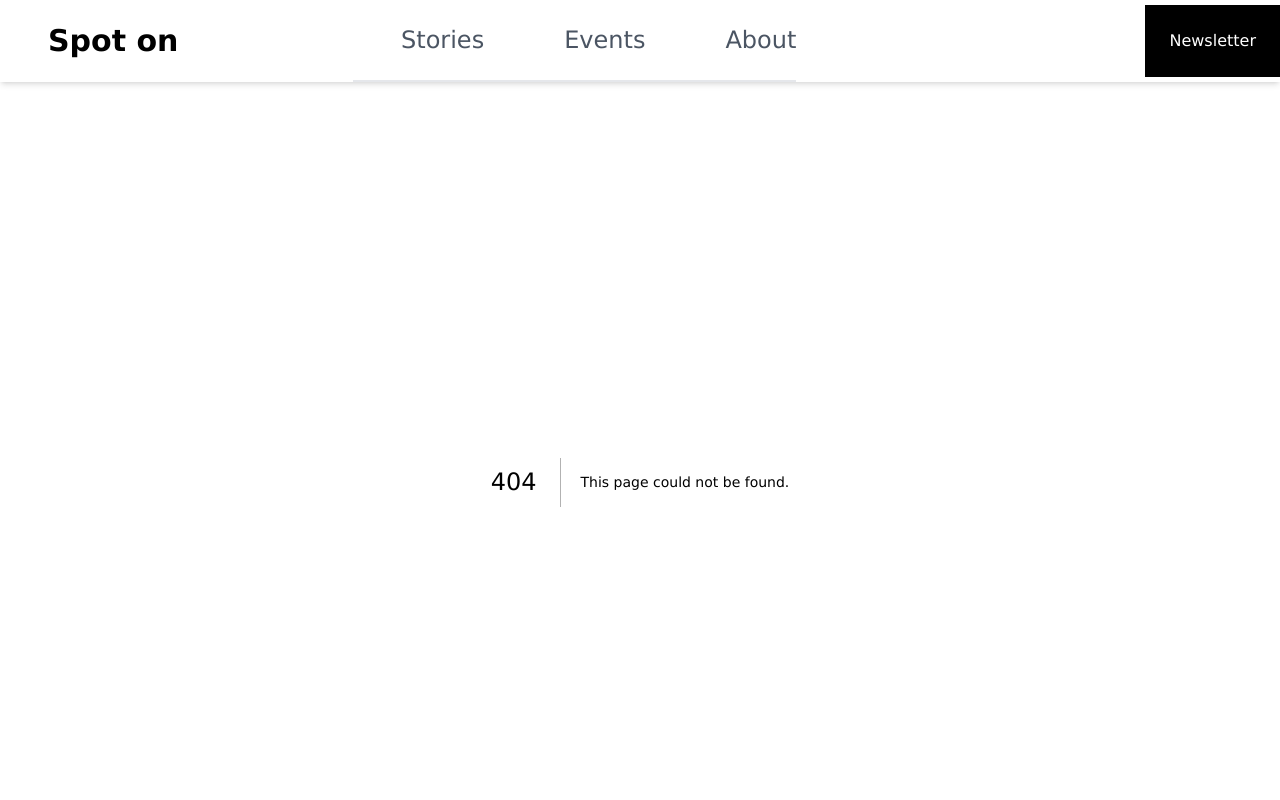
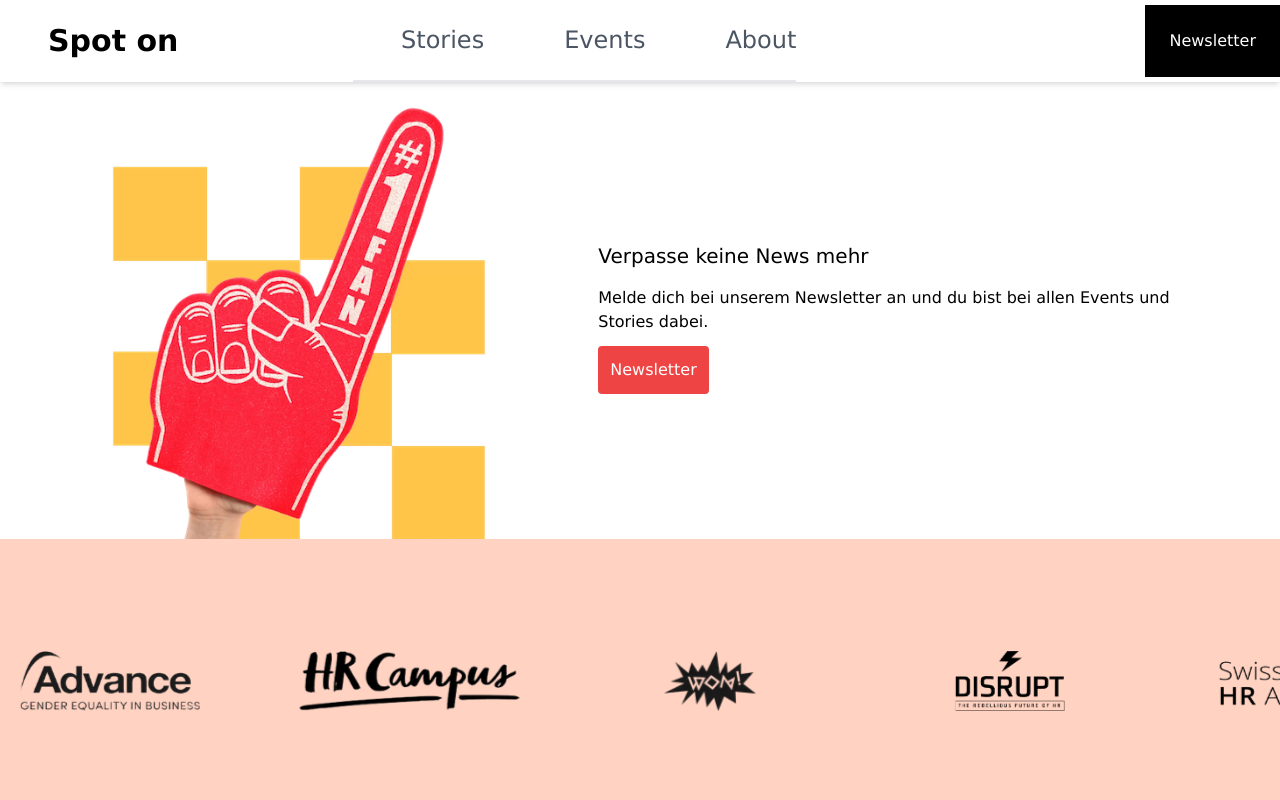
Before and after one commit to Remofurrer/spoton, a Next.js app: page /events in a window 1280 px wide. Before the commit this address had no page. Shown: the top 800 px of the page. Built offline with nearby package versions, Linux system fonts and the light colour scheme.

Commit message:
adding events page

```diff
--- a/components/Navbar.js
+++ b/components/Navbar.js
@@ -63,7 +63,7 @@ const Navbar = () => {
                         <Link href="#">
                             <a><li className='text-gray-600 text-2xl hover:text-red-500 md:hover:underline md:hover:text-gray-600'>Stories</li></a>
                         </Link>
-                        <Link href="#">
+                        <Link href="/events">
                             <a><li className='text-gray-600 text-2xl hover:text-teal-500 md:hover:underline md:hover:text-gray-600 py-6'>Events</li></a>
                         </Link>
                         <Link href="/about">
--- /dev/null
+++ b/pages/events.js
@@ -0,0 +1,21 @@
+import Image from 'next/image'
+import React from 'react'
+import news from '../public/news.png'
+
+
+const events = () => {
+  return (
+    <div>
+        <div className='md:flex md:items-center justify-center px-4 md:px-20 md:space-x-20'>
+            <Image src={news} alt="newsletter image"/>
+            <div>
+                <h2 className='text-xl py-4'>Verpasse keine News mehr</h2>
+                <p>Melde dich bei unserem Newsletter an und du bist bei allen Events und Stories dabei.</p>
+                <button className='text-white bg-red-500 p-3 mt-3 rounded'>Newsletter</button>
+            </div>
+        </div>
+    </div>
+  )
+}
+
+export default events
```
Also changed, not shown: public/news.png (added).
